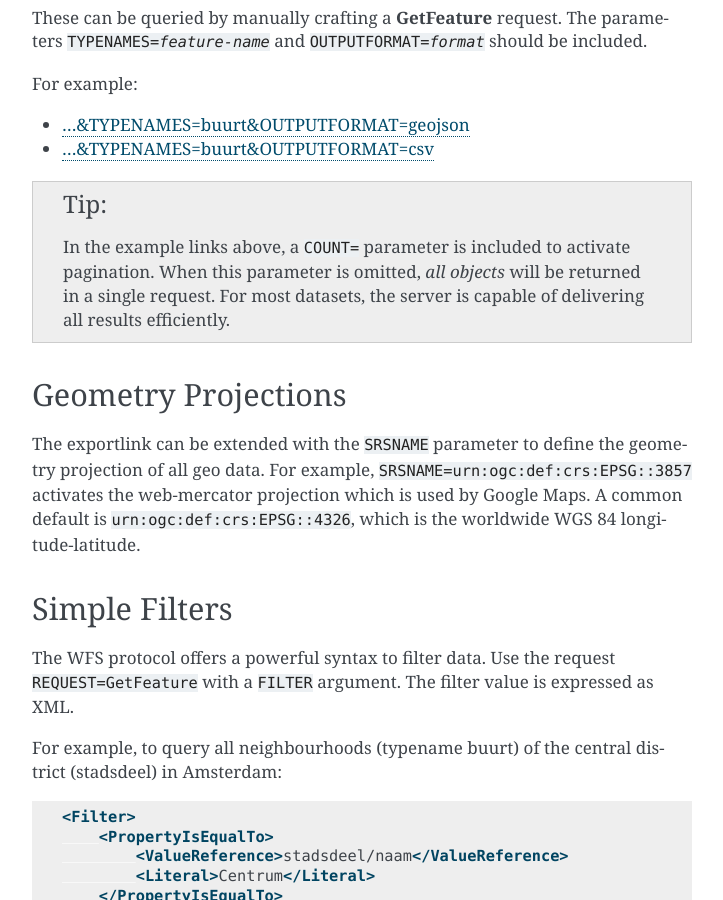
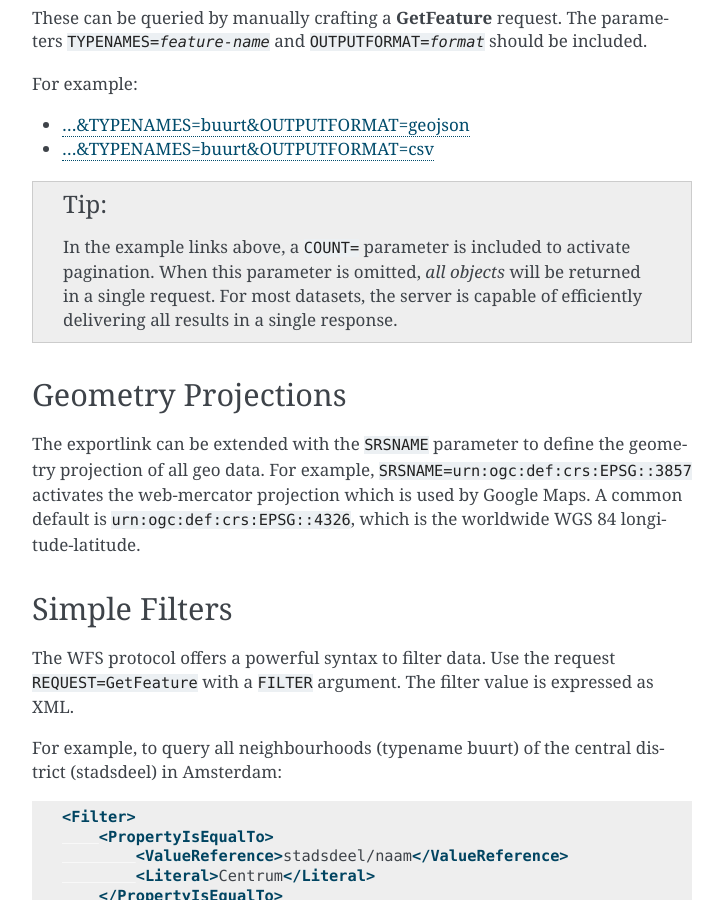
Before and after one commit to Amsterdam/django-gisserver, a Sphinx documentation site: the page built from docs/user/filters.rst, in a window 1280 px wide and 900 px high, scrolled down 840 px. Shown: the whole window, without its empty margins (388-1111 px from the left). Built offline with Sphinx 7.4.7, drawn with Linux system fonts in a browser that asks for light colours.

Commit message:
docs: fix wording

```diff
--- a/docs/user/filters.rst
+++ b/docs/user/filters.rst
@@ -43,7 +43,7 @@ For example:
 .. tip::
    In the example links above, a ``COUNT=`` parameter is included to activate pagination.
    When this parameter is omitted, *all objects* will be returned in a single request.
-   For most datasets, the server is capable of delivering all results efficiently.
+   For most datasets, the server is capable of efficiently delivering all results in a single response.
 
 Geometry Projections
 --------------------
```
